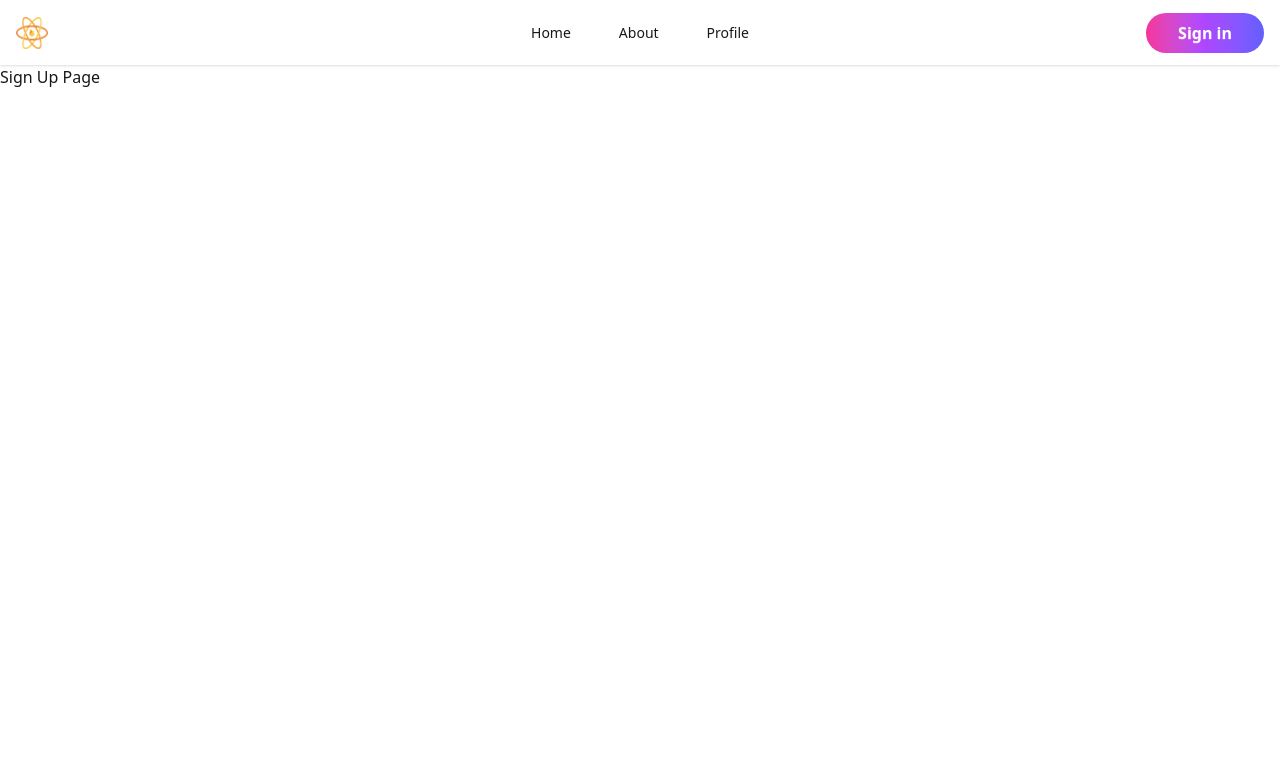
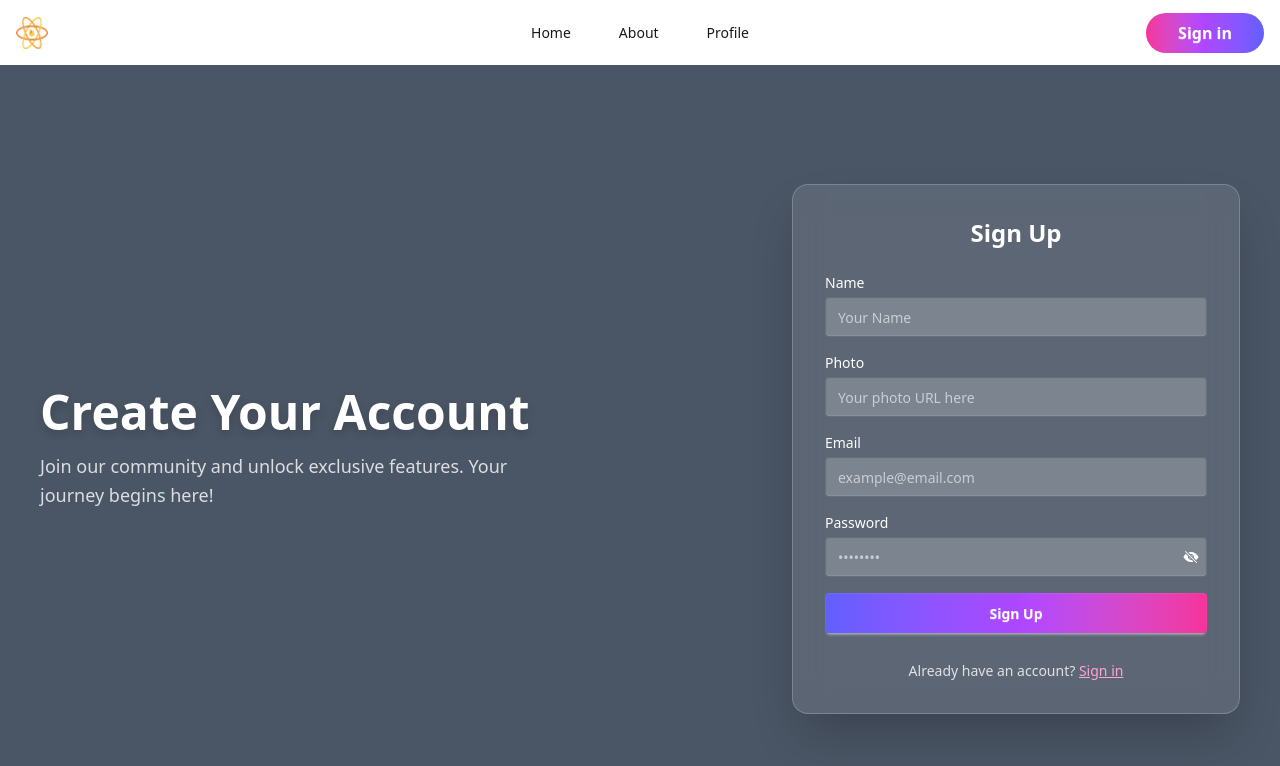
Before and after one commit to rahmanshaon/firebase-fighter, a React (Vite) app: page /signup in a window 1280 px wide. Shown: the top 766 px of the page. Built offline with nearby package versions, Linux system fonts and the light colour scheme.

Commit message:
sign up and sign in page design added

```diff
--- a/src/index.css
+++ b/src/index.css
@@ -1,2 +1,6 @@
 @import "tailwindcss";
 @plugin "daisyui";
+
+.my-btn {
+  @apply btn w-full bg-gradient-to-r from-indigo-500 via-purple-500 to-pink-500 text-white font-semibold border-none hover:scale-105 transition-transform duration-200;
+}
--- a/src/pages/ComingSoon.jsx
+++ b/src/pages/ComingSoon.jsx
@@ -15,8 +15,8 @@ const ComingSoon = ({ pageName = "Page" }) => {
     );
   };
   return (
-    <div className="bg-gradient-to-br from-indigo-500 via-purple-600 to-pink-500">
-      <div className="container min-h-screen mx-auto flex flex-col justify-center items-center text-center">
+    <div className="bg-gradient-to-br from-indigo-500 via-purple-600 to-pink-500 min-h-screen">
+      <div className="container mx-auto flex flex-col justify-center items-center text-center">
         <h1 className="text-xl md:text-5xl font-bold text-white animate-bounce drop-shadow-lg">
           🚀 {pageName} is Coming Soon
         </h1>
--- a/src/pages/SignIn.jsx
+++ b/src/pages/SignIn.jsx
@@ -1,11 +1,118 @@
-import React from 'react';
+import React, { useState } from "react";
+import { FaEye } from "react-icons/fa";
+import { IoEyeOff } from "react-icons/io5";
+import { Link } from "react-router";
 
 const SignIn = () => {
-    return (
-        <div>
-            Sign In Page
+  const [show, setShow] = useState(false);
+
+  return (
+    <div className="min-h-[calc(100vh-20px)] flex items-center justify-center bg-gradient-to-br bg-gray-800 overflow-hidden">
+      <div className="container mx-auto">
+        <div className="relative z-10 flex flex-col lg:flex-row items-center justify-between gap-10 p-6 lg:p-10 text-white">
+          {/* Left section */}
+          <div className="max-w-lg text-center lg:text-left">
+            <h1 className="text-5xl font-extrabold drop-shadow-lg">
+              Welcome Back
+            </h1>
+            <p className="mt-4 text-lg text-white/80 leading-relaxed">
+              Sign in to continue your journey. Manage your account, explore new
+              features, and more.
+            </p>
+          </div>
+
+          {/* Login card */}
+          <div className="w-full max-w-md backdrop-blur-lg bg-white/10 border border-white/20 shadow-2xl rounded-2xl p-8">
+            <form className="space-y-5">
+              <h2 className="text-2xl font-semibold mb-2 text-center text-white">
+                Sign In
+              </h2>
+
+              <div>
+                <label className="block text-sm mb-1">Email</label>
+                <input
+                  type="email"
+                  name="email"
+                  placeholder="example@email.com"
+                  className="input input-bordered w-full bg-white/20 text-white placeholder-white/60 focus:outline-none focus:ring-2 focus:ring-blue-400"
+                />
+              </div>
+
+              <div className="relative">
+                <label className="block text-sm mb-1">Password</label>
+                <input
+                  type={show ? "text" : "password"}
+                  name="password"
+                  placeholder="••••••••"
+                  className="input input-bordered w-full bg-white/20 text-white placeholder-white/60 focus:outline-none focus:ring-2 focus:ring-blue-400"
+                />
+                <span
+                  onClick={() => setShow(!show)}
+                  className="absolute right-[8px] top-[36px] cursor-pointer z-50"
+                >
+                  {show ? <FaEye /> : <IoEyeOff />}
+                </span>
+              </div>
+
+              <button
+                className="hover:underline cursor-pointer"
+                type="button"
+              >
+                Forget password?
+              </button>
+
+              <button type="submit" className="my-btn">
+                Login
+              </button>
+
+              {/* Divider */}
+              <div className="flex items-center justify-center gap-2 my-2">
+                <div className="h-px w-16 bg-white/30"></div>
+                <span className="text-sm text-white/70">or</span>
+                <div className="h-px w-16 bg-white/30"></div>
+              </div>
+
+              {/* Google Signin */}
+              <button
+                type="button"
+                className="flex items-center justify-center gap-3 bg-white text-gray-800 px-5 py-2 rounded-lg w-full font-semibold hover:bg-gray-100 transition-colors cursor-pointer"
+              >
+                <img
+                  src="https://www.svgrepo.com/show/475656/google-color.svg"
+                  alt="google"
+                  className="w-5 h-5"
+                />
+                Continue with Google
+              </button>
+
+              {/* Github Signin */}
+              <button
+                type="button"
+                className="flex items-center justify-center gap-3 bg-white text-gray-800 px-5 py-2 rounded-lg w-full font-semibold hover:bg-gray-100 transition-colors cursor-pointer"
+              >
+                <img
+                  src="https://img.icons8.com/fluency/48/github.png"
+                  alt="google"
+                  className="w-5 h-5"
+                />
+                Continue with Github
+              </button>
+
+              <p className="text-center text-sm text-white/80 mt-3">
+                Don't have an account?{" "}
+                <Link
+                  to="/signup"
+                  className="text-pink-300 hover:text-white underline"
+                >
+                  Sign up
+                </Link>
+              </p>
+            </form>
+          </div>
         </div>
-    );
+      </div>
+    </div>
+  );
 };
 
 export default SignIn;
--- a/src/pages/SignUp.jsx
+++ b/src/pages/SignUp.jsx
@@ -1,11 +1,99 @@
-import React from 'react';
+import React, { useState } from "react";
+import { FaEye } from "react-icons/fa";
+import { IoEyeOff } from "react-icons/io5";
+import { Link } from "react-router";
 
 const SignUp = () => {
-    return (
-        <div>
-            Sign Up Page
+  const [show, setShow] = useState(false);
+
+  return (
+    <div className="min-h-[96vh] flex items-center justify-center bg-gray-600 relative overflow-hidden">
+      <div className="container mx-auto">
+        <div className="relative z-10 flex flex-col lg:flex-row items-center justify-between gap-10 p-6 lg:p-10 text-white">
+          <div className="max-w-lg text-center lg:text-left">
+            <h1 className="text-5xl font-extrabold drop-shadow-lg">
+              Create Your Account
+            </h1>
+            <p className="mt-4 text-lg text-white/80 leading-relaxed">
+              Join our community and unlock exclusive features. Your journey
+              begins here!
+            </p>
+          </div>
+
+          <div className="w-full max-w-md backdrop-blur-lg bg-white/10 border border-white/20 shadow-2xl rounded-2xl p-8">
+            <h2 className="text-2xl font-semibold mb-6 text-center text-white">
+              Sign Up
+            </h2>
+
+            <form className="space-y-4">
+              <div>
+                <label className="block text-sm font-medium mb-1">Name</label>
+                <input
+                  type="text"
+                  name="name"
+                  placeholder="Your Name"
+                  className="input input-bordered w-full bg-white/20 text-white placeholder-white/60 focus:outline-none focus:ring-2 focus:ring-pink-400"
+                />
+              </div>
+              <div>
+                <label className="block text-sm font-medium mb-1">Photo</label>
+                <input
+                  type="text"
+                  name="photo"
+                  placeholder="Your photo URL here"
+                  className="input input-bordered w-full bg-white/20 text-white placeholder-white/60 focus:outline-none focus:ring-2 focus:ring-pink-400"
+                />
+              </div>
+
+              <div>
+                <label className="block text-sm font-medium mb-1">Email</label>
+                <input
+                  type="email"
+                  name="email"
+                  placeholder="example@email.com"
+                  className="input input-bordered w-full bg-white/20 text-white placeholder-white/60 focus:outline-none focus:ring-2 focus:ring-pink-400"
+                />
+              </div>
+
+              <div className="relative">
+                <label className="block text-sm font-medium mb-1">
+                  Password
+                </label>
+                <input
+                  type={show ? "text" : "password"}
+                  name="password"
+                  placeholder="••••••••"
+                  className="input input-bordered w-full bg-white/20 text-white placeholder-white/60 focus:outline-none focus:ring-2 focus:ring-pink-400"
+                />
+                <span
+                  onClick={() => setShow(!show)}
+                  className="absolute right-[8px] top-[36px] cursor-pointer z-50"
+                >
+                  {show ? <FaEye /> : <IoEyeOff />}
+                </span>
+              </div>
+
+              <button type="submit" className="my-btn">
+                Sign Up
+              </button>
+
+              <div className="text-center mt-3">
+                <p className="text-sm text-white/80">
+                  Already have an account?{" "}
+                  <Link
+                    to="/signin"
+                    className="text-pink-300 hover:text-white font-medium underline"
+                  >
+                    Sign in
+                  </Link>
+                </p>
+              </div>
+            </form>
+          </div>
         </div>
-    );
+      </div>
+    </div>
+  );
 };
 
 export default SignUp;
```
